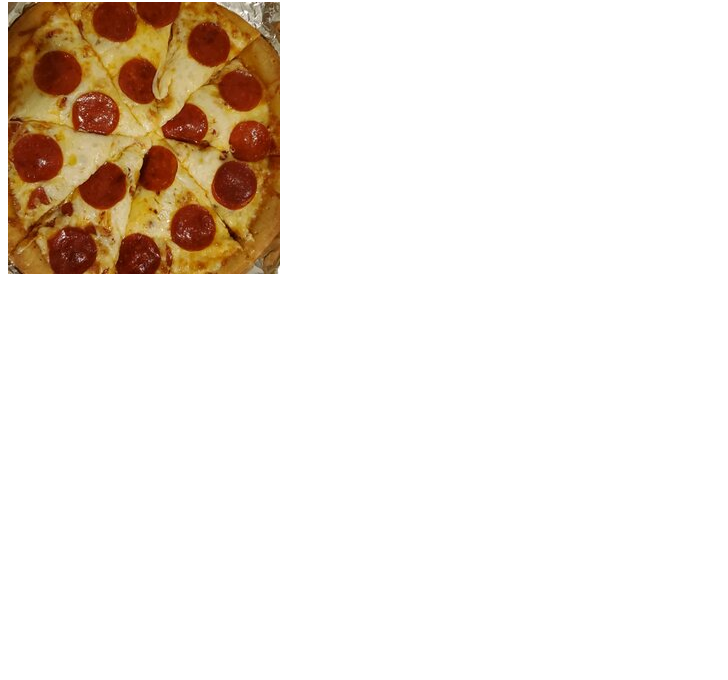
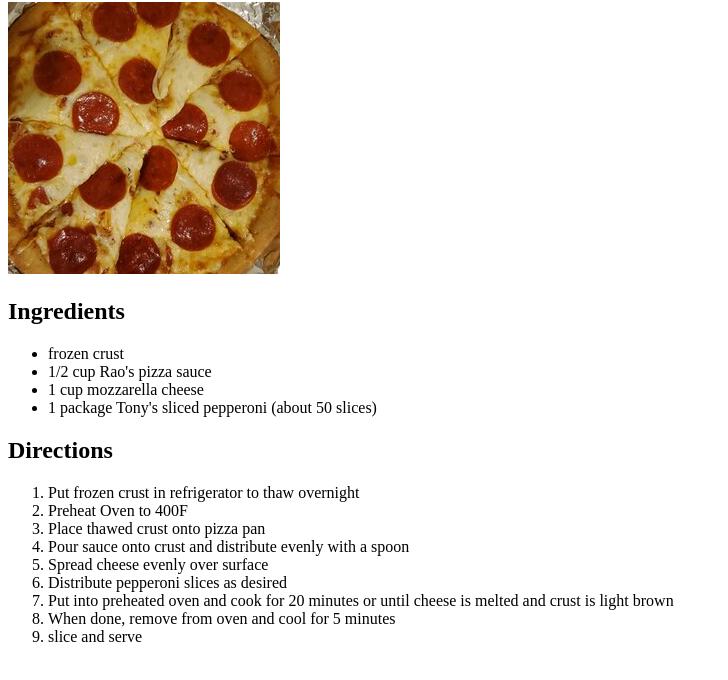
Before and after one commit to ClaytonLeeKopp/odin-recipes, a plain HTML site: page recipes/pizza.html in a window 1280 px wide. Shown: the part 78-758 px from the top of the page, without its empty margins (0-728 px from the left). Drawn offline with Linux system fonts and the light colour scheme.

Commit message:
pizza recipe completed

```diff
--- a/recipes/pizza.html
+++ b/recipes/pizza.html
@@ -9,6 +9,25 @@
 <body>
     <h1>Pizza</h1>
     <img src="../img/pizza.jpeg" alt="pepperoni pizza">
+    <h2>Ingredients</h2>
+    <ul>
+        <li>frozen crust</li>
+        <li>1/2 cup Rao's pizza sauce</li>
+        <li>1 cup mozzarella cheese</li>
+        <li>1 package Tony's sliced pepperoni (about 50 slices)</li>
+    </ul>
+    <h2>Directions</h2>
+    <ol>
+        <li>Put frozen crust in refrigerator to thaw overnight</li>
+        <li>Preheat Oven to 400F</li>
+        <li>Place thawed crust onto pizza pan</li>
+        <li>Pour sauce onto crust and distribute evenly with a spoon</li>
+        <li>Spread cheese evenly over surface</li>
+        <li>Distribute pepperoni slices as desired</li>
+        <li>Put into preheated oven and cook for 20 minutes or until cheese is melted and crust is light brown</li>
+        <li>When done, remove from oven and cool for 5 minutes</li>
+        <li>slice and serve</li>
+    </ol>
 
 
 </body>
```
